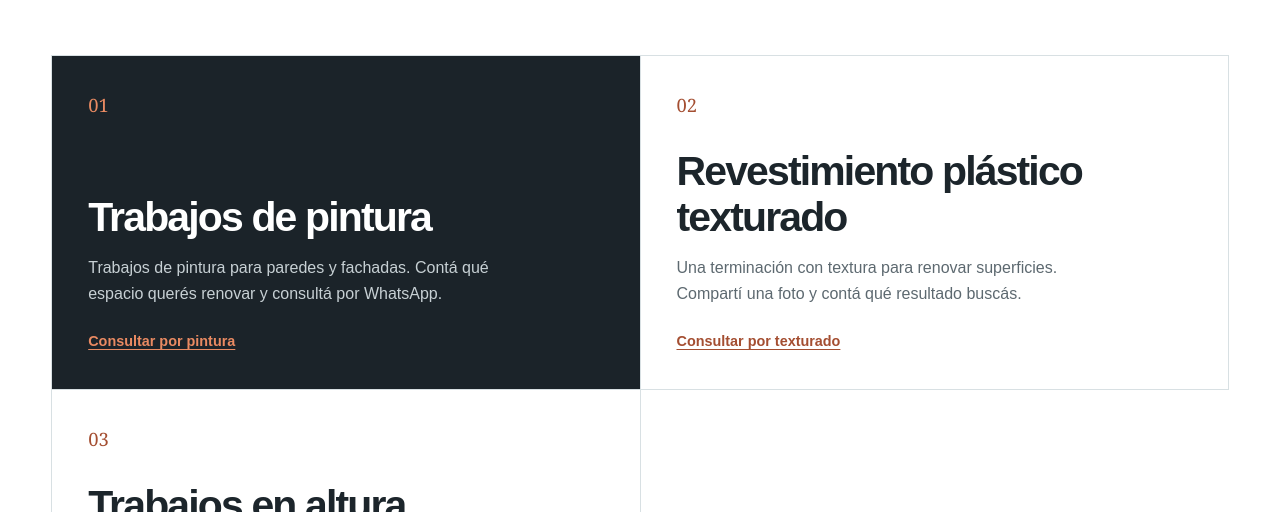
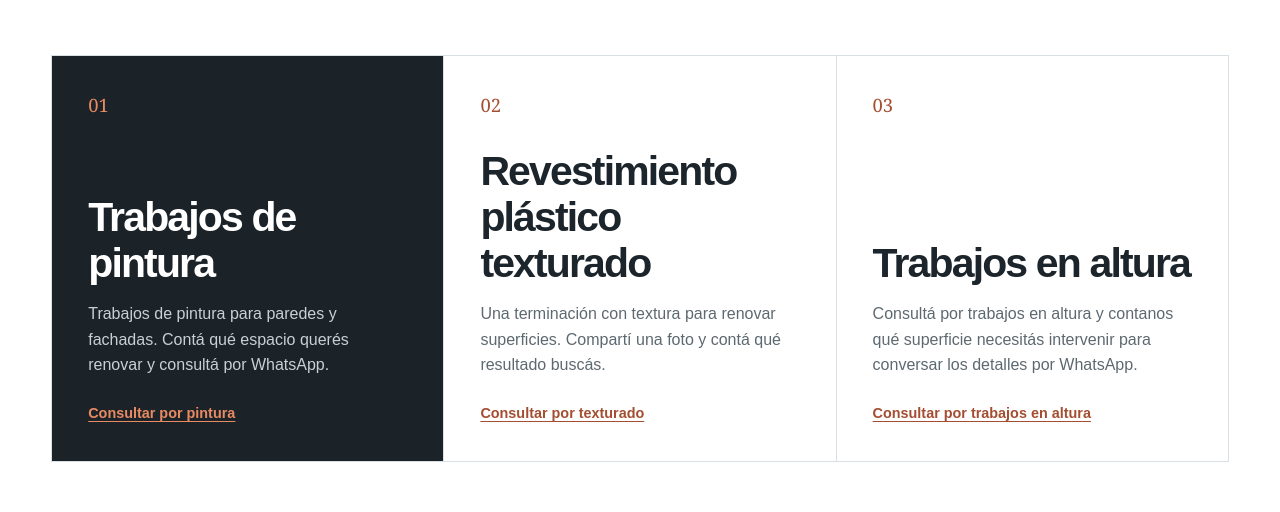
Before and after one commit to TuWebEnTresDias/pintores-moreta, a plain HTML site: page index.html in a window 1280 px wide. Shown: the part 1581-2093 px from the top of the page. Drawn offline with Linux system fonts and the light colour scheme.

Commit message:
Balance service cards on wide screens

```diff
--- a/style.css
+++ b/style.css
@@ -212,6 +212,10 @@ details p { max-width: 620px; margin: .7rem 2rem 0 0; color: var(--muted); }
   .footer-inner { grid-template-columns: 1.5fr 1fr 1fr; gap: 2rem; }
 }
 
+@media (min-width: 1100px) {
+  .service-grid { grid-template-columns: repeat(3, minmax(0, 1fr)); }
+}
+
 @media (prefers-reduced-motion: reduce) {
   html { scroll-behavior: auto; }
   *, *::before, *::after { transition-duration: .01ms !important; animation-duration: .01ms !important; }
```
